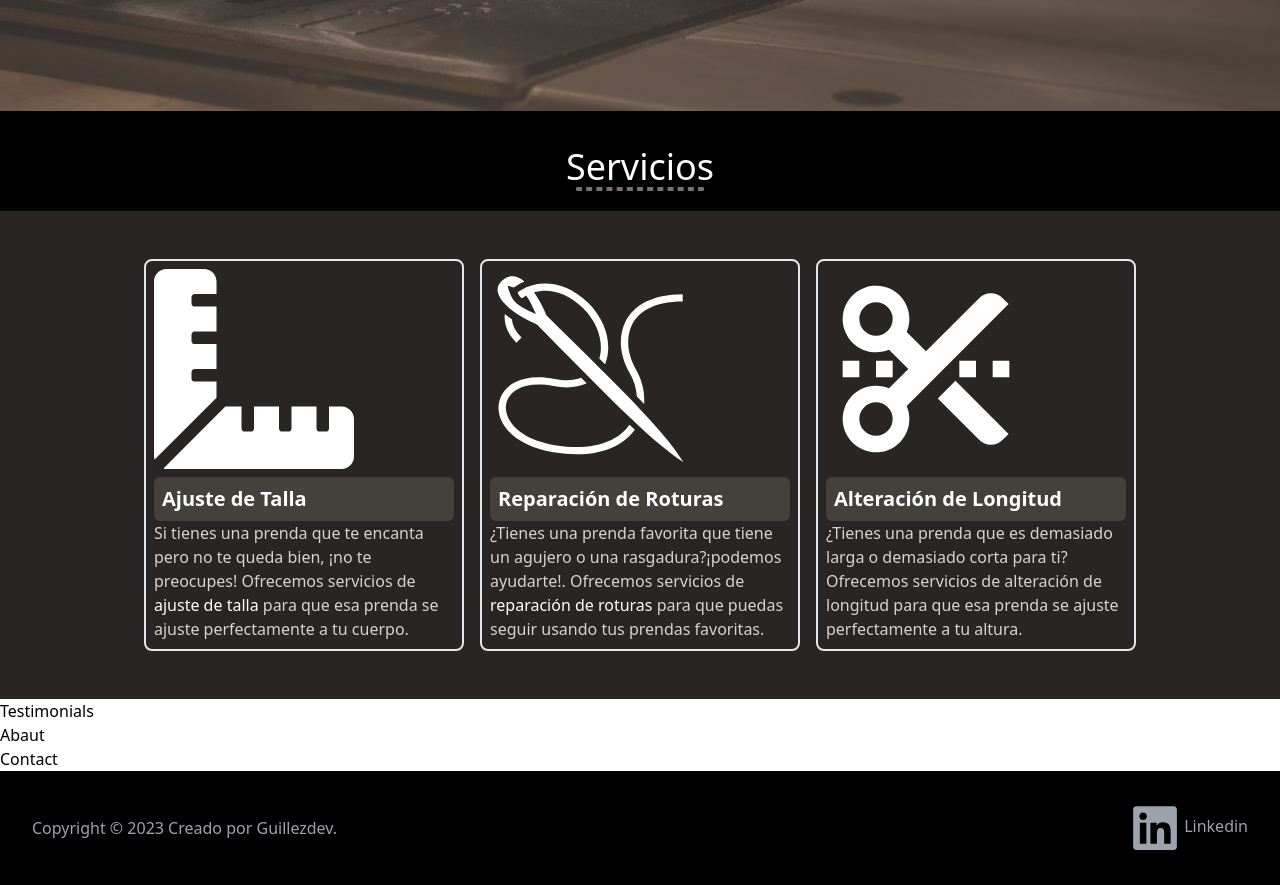
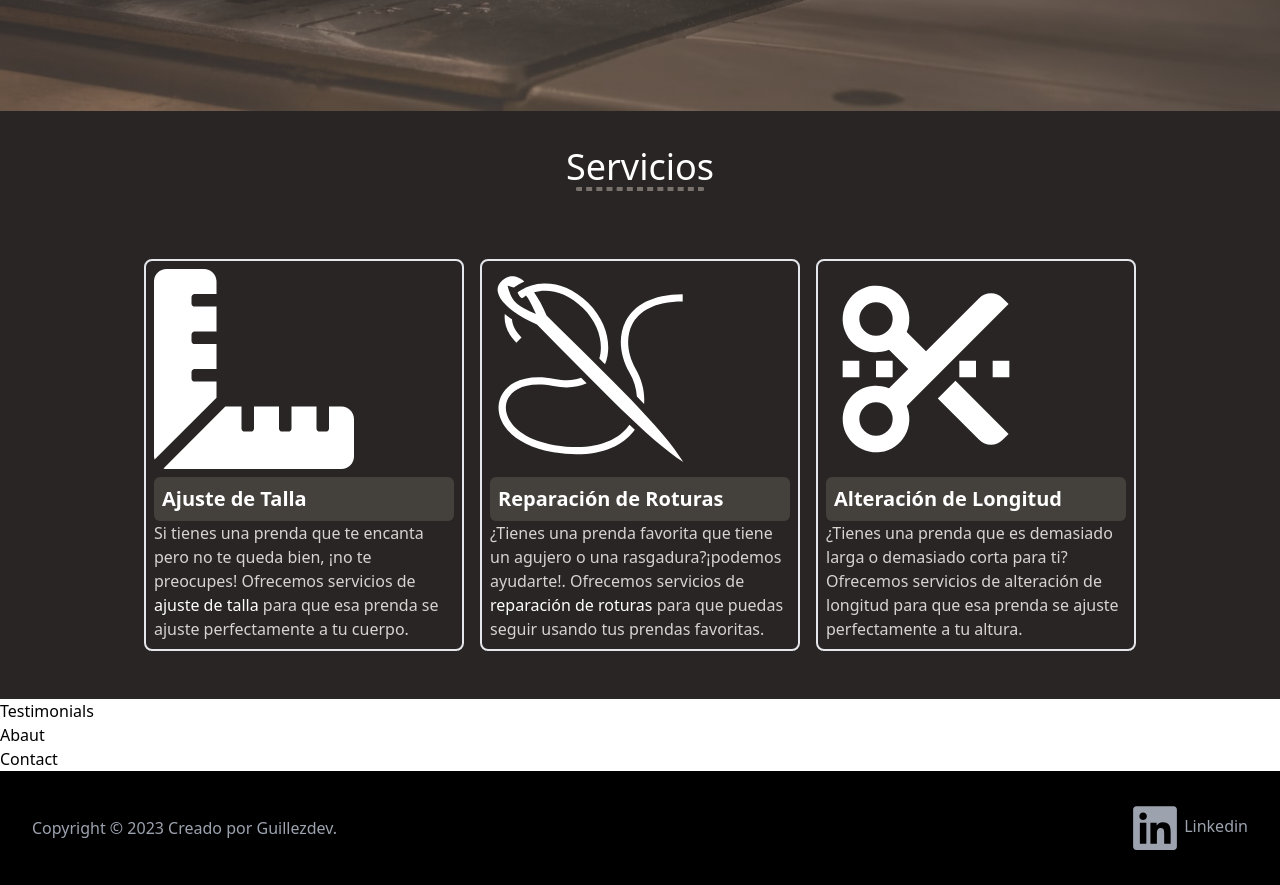
Before and after one commit to guillezdev/Costura-Alteraciones, a Next.js app: page / in a window 1280 px wide. Shown: the part 737-1622 px from the top of the page. Built offline with nearby package versions, Linux system fonts and the light colour scheme.

Commit message:
change the styles

```diff
--- a/components/Services.jsx
+++ b/components/Services.jsx
@@ -4,12 +4,12 @@ import { GiSewingNeedle } from "react-icons/gi";
 import { RiScissorsCutFill } from "react-icons/ri";
 function Services() {
   return (
-    <section className="bg-black text-white">
+    <section className="bg-stone-800 text-white">
       <div className="w-full flex justify-center flex-col items-center p-5">
         <h1 className="text-center text-4xl pt-4">Servicios</h1>
         <div className="text-center h-1 w-32 border-dashed border-2 border-stone-500 rounded-lg "></div>
       </div>
-      <div className="flex gap-4 justify-center items-center bg-stone-800 py-12 flex-wrap">
+      <div className="flex gap-4 justify-center items-center py-12 flex-wrap">
         <div className="flex flex-col max-w-xs border-solid border-2 rounded-lg p-2">
           <div className="flex flex-col gap-2 ">
             <FaRulerCombined size={200} />
```
